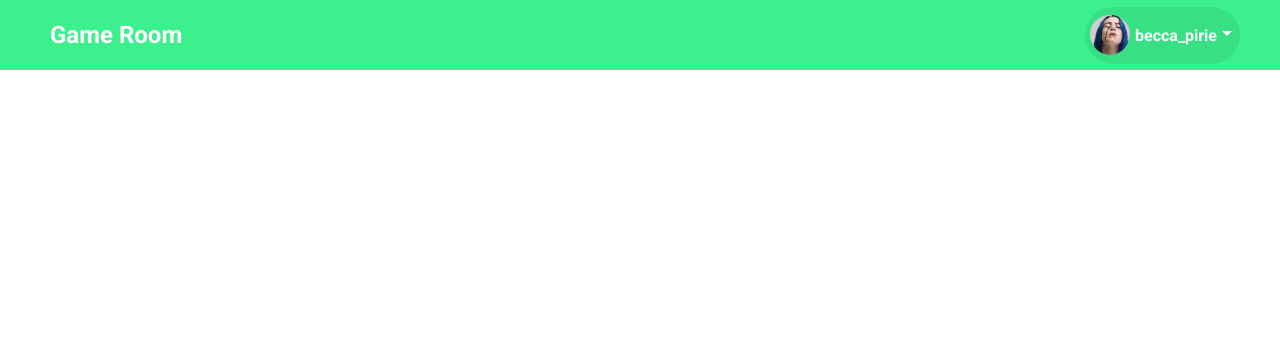
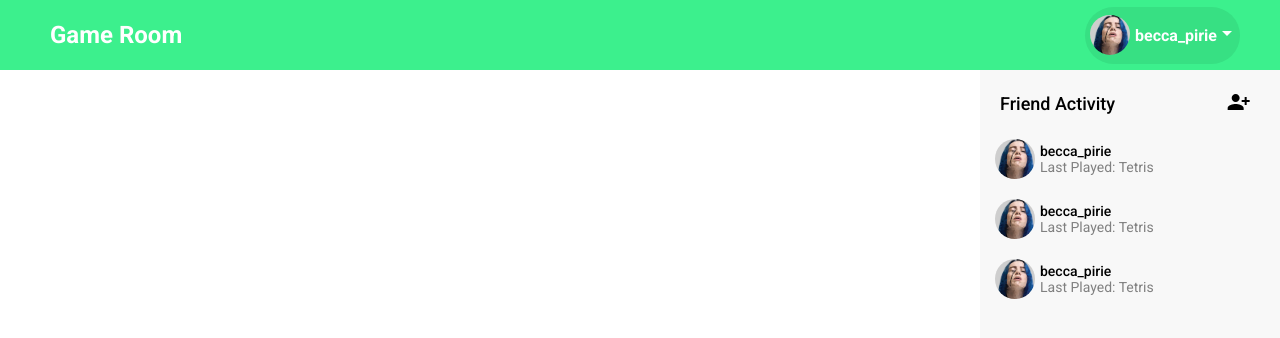
Before and after one commit to BeccaPirie/game-room, a React (Create React App) app in the folder client/: page / in a window 1280 px wide. Shown: the top 338 px of the page. Built offline with nearby package versions, Linux system fonts and the light colour scheme; the HTML template or start-up script is replaced by a standard one.

Commit message:
homepage ui

```diff
--- a/client/src/components/dropdown/dropdown.scss
+++ b/client/src/components/dropdown/dropdown.scss
@@ -17,7 +17,7 @@
 .dropdownLink {
     padding: 8px;
     text-align: center;
-    background-color: rgb(245, 245, 245);
+    background-color: white;
     cursor: pointer;
 }
 
--- /dev/null
+++ b/client/src/components/friendActivity/FriendActivity.jsx
@@ -0,0 +1,31 @@
+import './friendActivity.scss'
+
+export default function FriendActivity() {
+    return (
+        <>
+        <li className="friendActivityListItem">
+            <img src="../../assets/profile-pic.jpg" alt="" className="friendActivityProfileImg" />
+            <div className="friendActivityDetails">
+                <div className="friendActivityUsername">becca_pirie</div>
+                <div className="friendActivityLastPlayed">Last Played: Tetris</div>
+            </div>
+        </li>
+
+        <li className="friendActivityListItem">
+            <img src="../../assets/profile-pic.jpg" alt="" className="friendActivityProfileImg" />
+            <div className="friendActivityDetails">
+                <div className="friendActivityUsername">becca_pirie</div>
+                <div className="friendActivityLastPlayed">Last Played: Tetris</div>
+            </div>
+        </li>
+
+        <li className="friendActivityListItem">
+            <img src="../../assets/profile-pic.jpg" alt="" className="friendActivityProfileImg" />
+            <div className="friendActivityDetails">
+                <div className="friendActivityUsername">becca_pirie</div>
+                <div className="friendActivityLastPlayed">Last Played: Tetris</div>
+            </div>
+        </li>
+    </>
+    )
+}
--- /dev/null
+++ b/client/src/components/friendActivity/friendActivity.scss
@@ -0,0 +1,24 @@
+@import '../../scss/mixins.scss';
+
+.friendActivityListItem {
+    display: flex;
+    padding-bottom: 10px;
+}
+
+.friendActivityDetails {
+    margin-top: 9px;
+    font-size: 14px;
+}
+
+.friendActivityProfileImg {
+    @include profile-photo;
+}
+
+.friendActivityUsername {
+    font-weight: 500;
+    cursor: pointer;
+}
+
+.friendActivityLastPlayed {
+    color: grey;
+}
--- a/client/src/components/games/Games.jsx
+++ b/client/src/components/games/Games.jsx
@@ -2,7 +2,7 @@ import './games.scss'
 
 export default function Games() {
     return (
-        <div>
+        <div className="gamesContainer">
 
         </div>
     )
--- a/client/src/components/games/games.scss
+++ b/client/src/components/games/games.scss
@@ -0,0 +1,10 @@
+.gamesContainer {
+    width: 100%;
+}
+
+@media (min-width: 700px)
+{
+    .gamesContainer {
+        width: calc(100vw - 300px);
+    }
+}
--- a/client/src/components/navbar/navbar.scss
+++ b/client/src/components/navbar/navbar.scss
@@ -45,10 +45,7 @@
 }
 
 .accountProfilePicture {
-    width: 40px;
-    border-radius: 50%;
-    object-fit: cover;
-    margin: 5px;
+    @include profile-photo;
     padding-top: 3px;
 }
 
@@ -57,7 +54,6 @@
 }
 
 .arrow {
-    position: absolute;
     right: 5px;
     @include vertically-align;
 }
@@ -85,7 +81,6 @@
 
     .accountUsername {
         display: block;
-        position: absolute;
         left: 50px;
         font-weight: 600;
         @include vertically-align;
--- a/client/src/components/rightbar/Rightbar.jsx
+++ b/client/src/components/rightbar/Rightbar.jsx
@@ -1,9 +1,19 @@
-import './rightbar.css'
+import './rightbar.scss'
+import PersonAddAlt1Icon from '@mui/icons-material/PersonAddAlt1';
+import FriendActivity from '../friendActivity/FriendActivity';
 
 export default function Rightbar() {
     return (
-        <div>
-
+        <div className="rightbar">
+            <div className="rightbarWrapper">
+                <div className="rightbarTop">
+                    <span className="friendActivityTitle">Friend Activity</span>
+                    <PersonAddAlt1Icon className="addFriendIcon"/>
+                </div>
+                <ul className="friendActivityList">
+                    <FriendActivity/>
+                </ul>
+            </div>
         </div>
     )
 }
--- a/client/src/components/rightbar/rightbar.scss
+++ b/client/src/components/rightbar/rightbar.scss
@@ -0,0 +1,57 @@
+.rightbar {
+    display: none;
+}
+
+.rightbarWrapper {
+    padding: 10px;
+}
+
+.rightbarTop {
+    display: flex;
+    padding: 10px;
+}
+
+.friendActivityTitle {
+    flex: 10;
+    font-size: 18px;
+    font-weight: 500;
+    margin-top: 3px;
+    padding-bottom: 10px;
+}
+
+.addFriendIcon {
+    flex: 2;
+    display: flex;
+    justify-content: flex-end;
+    cursor: pointer;
+}
+
+.friendActivityList {
+    list-style: none;
+    margin-left: -40px;
+}
+
+::-webkit-scrollbar {
+    width: 10px;
+}
+
+::-webkit-scrollbar-track {
+background-color: #f1f1f1;
+}
+
+::-webkit-scrollbar-thumb {
+background-color: rgb(179, 179, 179);
+}
+
+@media (min-width: 700px)
+{
+    .rightbar {
+        display: block;
+        width: 300px;
+        background-color: rgb(248, 248, 248);
+        height: calc(100vh - 70px);
+        overflow-y: scroll;
+        position: sticky;
+        top: 70px;
+    }
+}
--- a/client/src/pages/home/Home.jsx
+++ b/client/src/pages/home/Home.jsx
@@ -1,10 +1,17 @@
 import "./home.css";
 import Navbar from "../../components/navbar/Navbar";
+import Rightbar from "../../components/rightbar/Rightbar";
+import Games from "../../components/games/Games";
 
 export default function Home() {
     return (
         <>
             <Navbar/>
+            <div className="homeContainer">
+                <Games/>
+                <Rightbar/>
+            </div>
+
         </>
     )
 }
--- a/client/src/pages/home/home.css
+++ b/client/src/pages/home/home.css
@@ -0,0 +1,4 @@
+.homeContainer {
+    display: flex;
+    width: 100%;
+}
--- a/client/src/scss/_mixins.scss
+++ b/client/src/scss/_mixins.scss
@@ -1,5 +1,13 @@
 @mixin vertically-align {
+    position: absolute;
     top: 50%;
     -ms-transform: translateY(-50%);
     transform: translateY(-50%);
 }
+
+@mixin profile-photo {
+    width: 40px;
+    border-radius: 50%;
+    object-fit: cover;
+    margin: 5px;
+}
```
